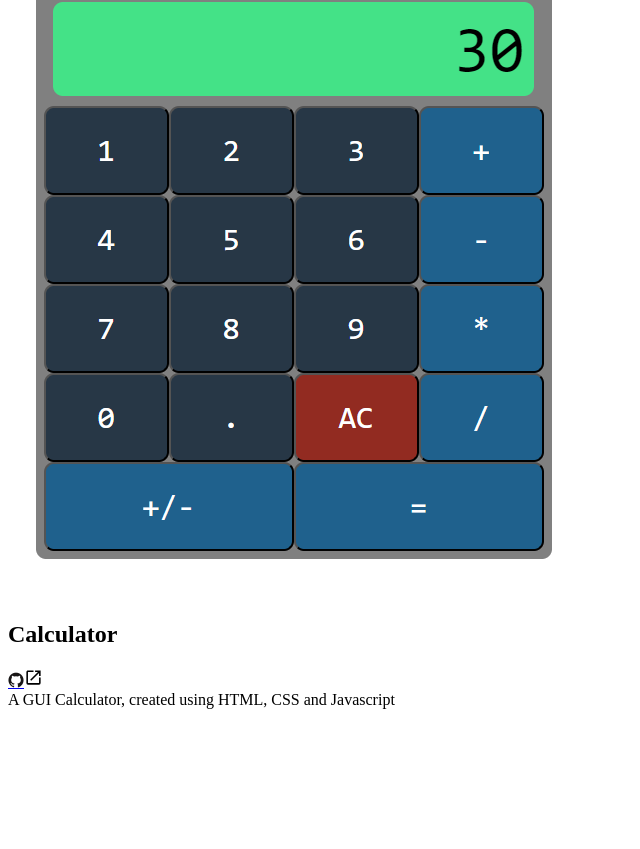
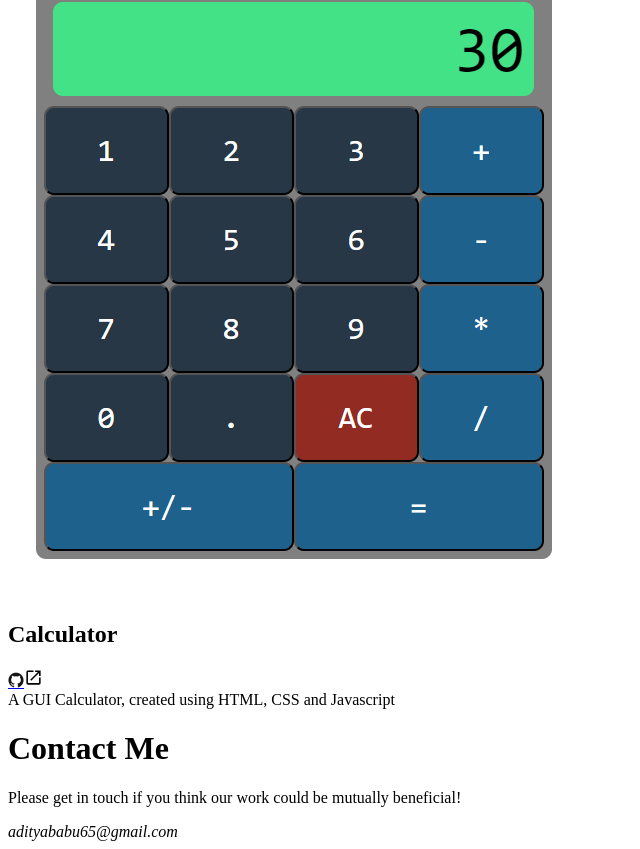
Before and after one commit to alienworld1/homepage, a plain HTML site: page index.html in a window 1280 px wide. Shown: the part 4280-5129 px from the top of the page, without its empty margins (0-640 px from the left). Before the commit the page ends 4997 px from the top, so only its background shows below. Drawn offline with nearby package versions, Linux system fonts and the light colour scheme.

Commit message:
Write HTML for footer

```diff
--- a/index.html
+++ b/index.html
@@ -92,5 +92,10 @@
             </div>
         </div>
     </main>
+    <footer>
+        <h1>Contact Me</h1>
+        <p>Please get in touch if you think our work could be mutually beneficial!</p>
+        <address>adityababu65@gmail.com</address>
+    </footer>
 </body>
 </html>
```
